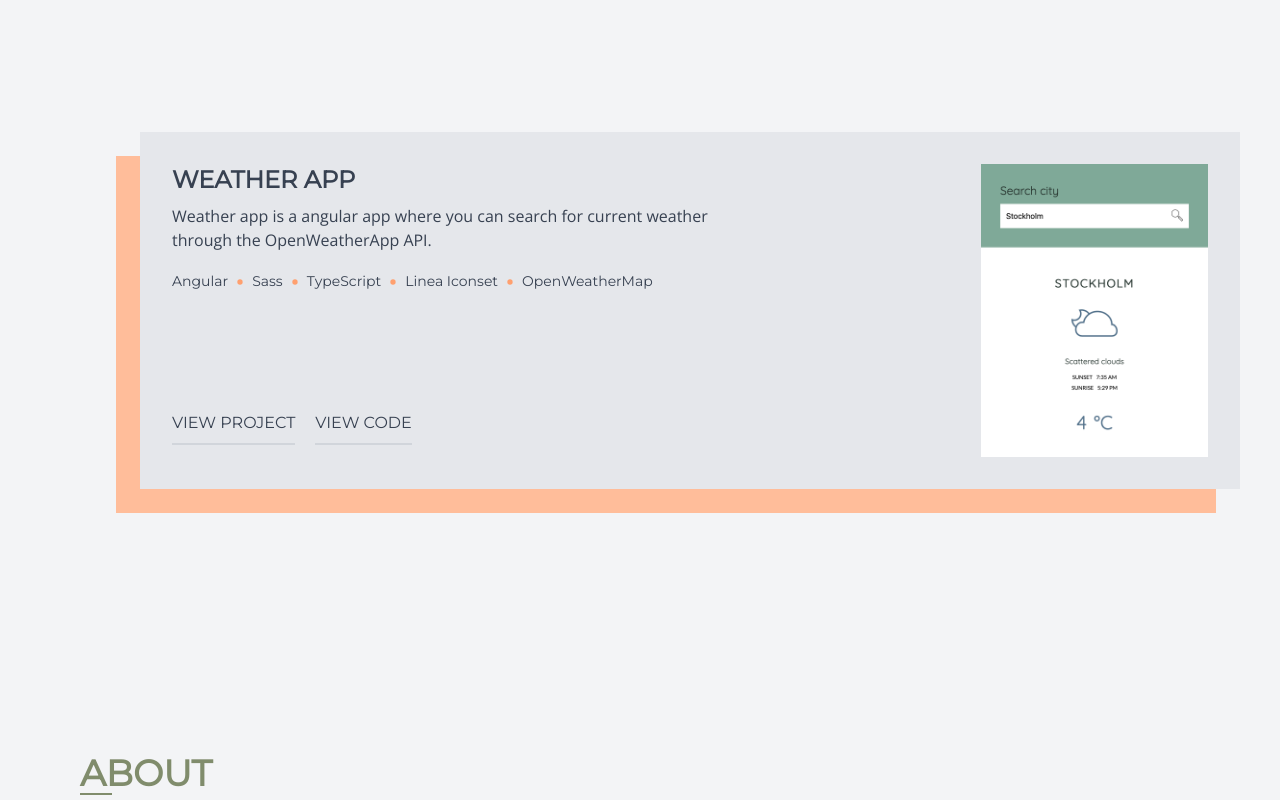
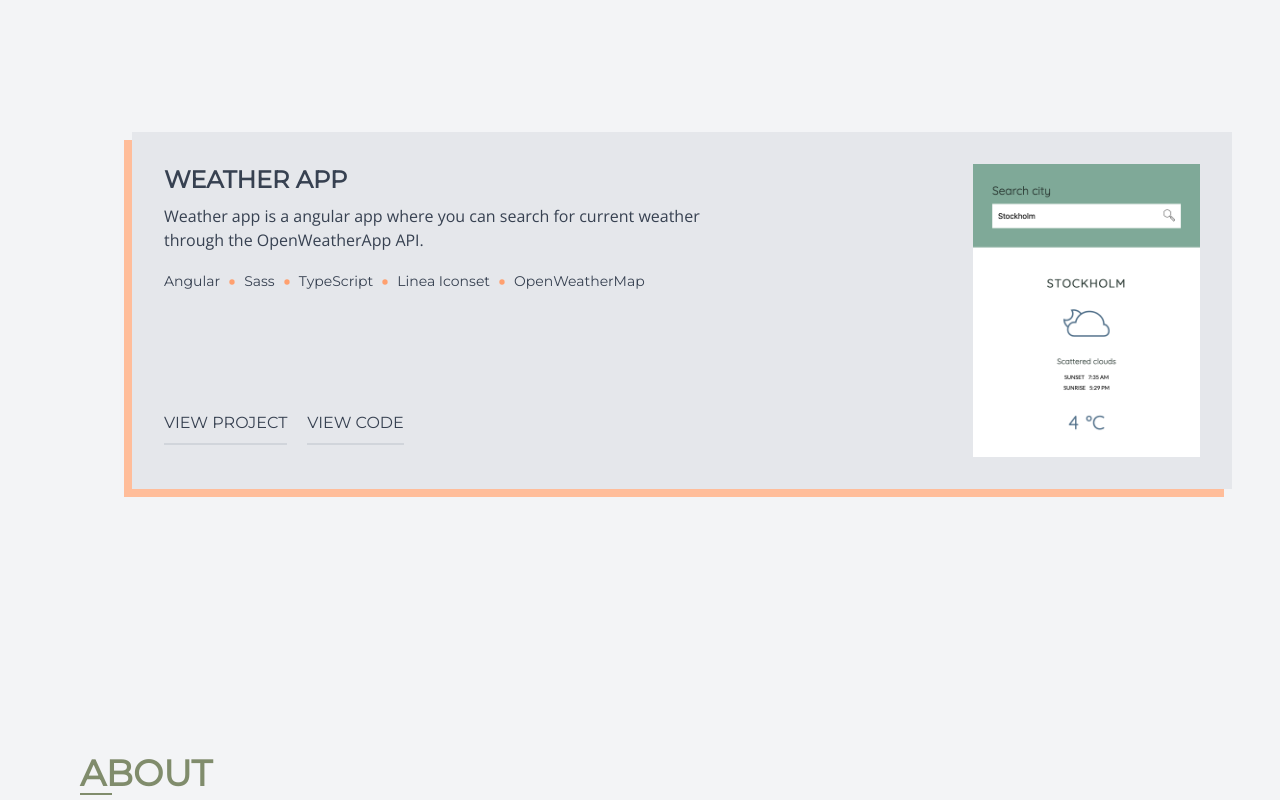
Before and after one commit to jdagmar/jdagmar.github.io, a React (Create React App) app: page / in a window 1280 px wide. Shown: the part 1500-2300 px from the top of the page. Built offline with nearby package versions, Linux system fonts and the light colour scheme.

Commit message:
Adjust backdrop size

```diff
--- a/src/components/ProjectCards.tsx
+++ b/src/components/ProjectCards.tsx
@@ -6,11 +6,11 @@ import { Link } from './Link';
 export const ProjectCards = () => {
   const cards = projects.map((project, i) => (
     <li
-      className={`my-40 w-11/12 p-8 bg-gray-200 backdrop backdrop-behind ${
+      className={`my-40 lg:w-11/12 mr-2 p-8 bg-gray-200 backdrop backdrop-behind ${
         i % 2 === 1
           ? 'backdrop-tangerine backdrop-left'
           : 'backdrop-swampgreen backdrop-right'
-      } relative ${i % 2 === 1 ? 'ml-auto' : 'mr-auto'}`}
+      } relative ${i % 2 === 1 ? 'lg:ml-auto' : 'lg:mr-auto'}`}
       key={project.name}
     >
       <div className="flex justify-between flex-col sm:flex-row">
@@ -65,5 +65,5 @@ export const ProjectCards = () => {
       </div>
     </li>
   ));
-  return <ul className="flex-1 justify-center flex-wrap p-6">{cards}</ul>;
+  return <ul className="flex-1 justify-center flex-wrap md:p-6">{cards}</ul>;
 };
--- a/src/css/index.css
+++ b/src/css/index.css
@@ -19,6 +19,14 @@
       pointer-events: none;
     }
 
+    .backdrop::before {
+      content: '';
+      position: absolute;
+      bottom: -8px;
+      width: 100%;
+      height: 100%;
+    }
+
     .backdrop-swampgreen::before {
       background: #a6af98;
     }
@@ -32,11 +40,11 @@
     }
 
     .backdrop-right::before {
-      right: -24px;
+      right: -8px;
     }
 
     .backdrop-left::before {
-      left: -24px;
+      left: -8px;
     }
 
     .backdrop-overlay::before {
@@ -45,14 +53,6 @@
 
     .backdrop-behind::before {
       z-index: -1;
-    }
-
-    .backdrop::before {
-      content: '';
-      position: absolute;
-      bottom: -24px;
-      width: 100%;
-      height: 100%;
     }
   }
 }
```
Also changed, not shown: src/css/tailwind.css.
